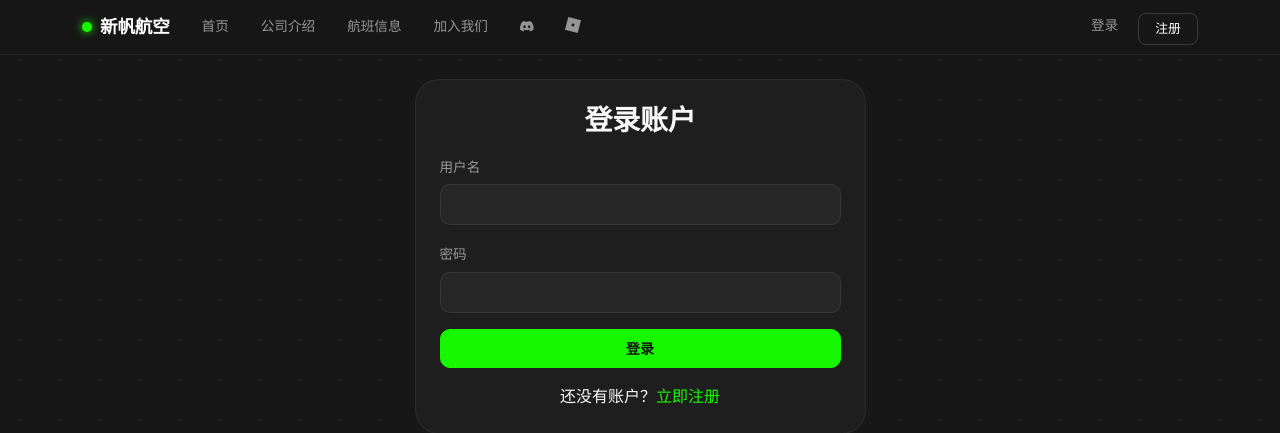
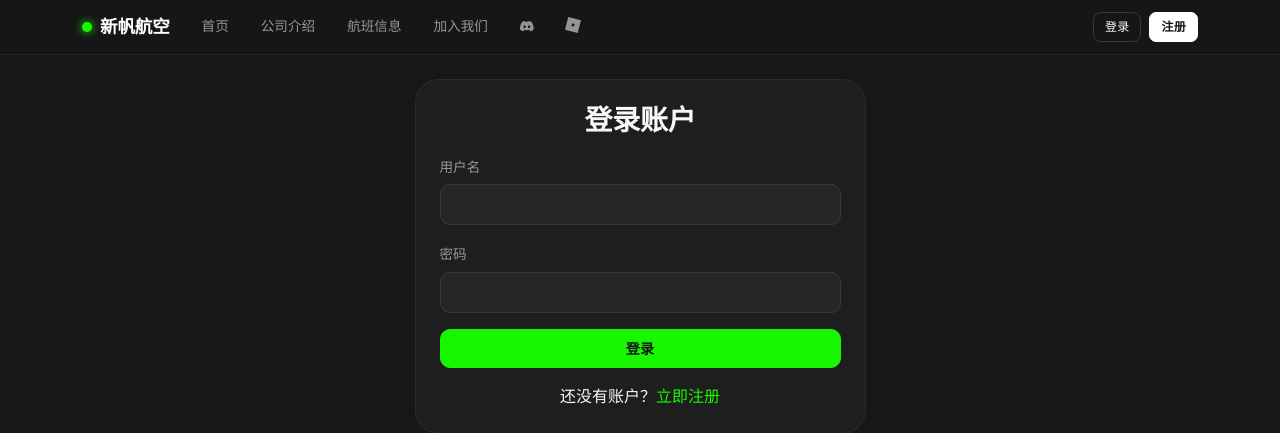
Before and after one commit to hammer-py/xinfan-airlines, a Django app: page /accounts/login/?next=/accounts/admin-panel/ in a window 1280 px wide. Shown: the top 433 px of the page. Run offline with Django 5.2, Linux system fonts and the light colour scheme; parts of the project's set-up code (start-up, migrations or seed data) failed here and were passed over.

Commit message:
Mobile navbar: login/register always visible in top bar, not inside collapse

```diff
--- a/templates/base.html
+++ b/templates/base.html
@@ -410,7 +410,11 @@
             .hero { padding: 3rem 1.2rem; border-radius: 1.25rem; }
             .hero h1 { font-size: 2rem; }
             .page-heading { font-size: 1.6rem; }
+            .container { padding-left: 0.75rem; padding-right: 0.75rem; }
+            .card { border-radius: var(--radius-sm); }
+            .table { font-size: 0.78rem; }
         }
+        .btn-light.btn-sm { color: #171717 !important; }
     </style>
     {% block extra_head %}{% endblock %}
 </head>
@@ -420,9 +424,38 @@
             <a class="navbar-brand" href="{% url 'home' %}">
                 <span class="brand-dot"></span>新帆航空
             </a>
-            <button class="navbar-toggler" type="button" data-bs-toggle="collapse" data-bs-target="#navbarNav">
-                <span class="navbar-toggler-icon"></span>
-            </button>
+            <div class="d-flex align-items-center gap-1 ms-auto order-lg-last">
+                {% if user.is_authenticated %}
+                    {% if user.profile.role == 'admin' %}
+                        <a class="nav-link d-none d-lg-block" href="{% url 'admin_panel' %}" style="color:var(--accent)!important;padding:0.4rem 0.6rem">管理后台</a>
+                    {% endif %}
+                    <div class="dropdown">
+                        <a class="nav-link dropdown-toggle d-flex align-items-center gap-1" href="#" data-bs-toggle="dropdown" style="padding:0.4rem 0.6rem">
+                            {{ user.username }}
+                            <span class="badge {% if user.profile.role == 'admin' %}bg-danger{% elif 'trainee' in user.profile.role %}bg-warning text-dark{% elif user.profile.role in 'cabin_crew,first_officer,captain,ground_staff' %}bg-success{% elif user.profile.role == 'investor' or user.profile.role == 'uinv' %}bg-info text-dark{% else %}bg-secondary{% endif %} d-none d-sm-inline">{{ user.profile.get_role_display }}</span>
+                        </a>
+                        <ul class="dropdown-menu dropdown-menu-end">
+                            {% if user.profile.role == 'admin' %}
+                                <li><a class="dropdown-item d-lg-none" href="{% url 'admin_panel' %}">管理后台</a></li>
+                            {% endif %}
+                            <li><a class="dropdown-item" href="{% url 'profile' %}">个人中心</a></li>
+                            {% if user.profile.is_employee %}
+                                <li><a class="dropdown-item" href="{% url 'my_signups' %}">我的航班报名</a></li>
+                            {% endif %}
+                            <li><a class="dropdown-item" href="{% url 'mileage_list' %}">里程记录</a></li>
+                            <li><a class="dropdown-item" href="{% url 'my_applications' %}">我的申请</a></li>
+                            <li><hr class="dropdown-divider"></li>
+                            <li><a class="dropdown-item text-danger" href="{% url 'logout' %}">退出登录</a></li>
+                        </ul>
+                    </div>
+                {% else %}
+                    <a class="btn btn-outline-light btn-sm" href="{% url 'login' %}" style="font-size:0.75rem;padding:0.3rem 0.7rem">登录</a>
+                    <a class="btn btn-light btn-sm ms-1" href="{% url 'register' %}" style="font-size:0.75rem;padding:0.3rem 0.7rem;color:#171717">注册</a>
+                {% endif %}
+                <button class="navbar-toggler border-0 ms-1" type="button" data-bs-toggle="collapse" data-bs-target="#navbarNav" style="padding:0.3rem">
+                    <span class="navbar-toggler-icon"></span>
+                </button>
+            </div>
             <div class="collapse navbar-collapse" id="navbarNav">
                 <ul class="navbar-nav me-auto">
                     <li class="nav-item"><a class="nav-link" href="{% url 'home' %}">首页</a></li>
@@ -433,32 +466,6 @@
                     <li class="nav-item"><a class="nav-link" href="https://www.roblox.com/communities/16064021/Xinfan-Airlines#!/about" target="_blank" title="Roblox 社区">
                         <svg width="16" height="16" viewBox="0 0 24 24" fill="currentColor" style="vertical-align:-2px"><path d="M13.383 14.341l-3.726-.958.959-3.726 3.726.959-.96 3.726zM4.913 0 0 19.088 19.088 24 24 4.912 4.912 0z"/></svg>
                     </a></li>
-                </ul>
-                <ul class="navbar-nav ms-auto">
-                    {% if user.is_authenticated %}
-                        {% if user.profile.role == 'admin' %}
-                            <li class="nav-item"><a class="nav-link" href="{% url 'admin_panel' %}" style="color:var(--accent)!important">管理后台</a></li>
-                        {% endif %}
-                        <li class="nav-item dropdown">
-                            <a class="nav-link dropdown-toggle d-flex align-items-center gap-1" href="#" data-bs-toggle="dropdown">
-                                {{ user.username }}
-                                <span class="badge {% if user.profile.role == 'admin' %}bg-danger{% elif 'trainee' in user.profile.role %}bg-warning text-dark{% elif user.profile.role in 'cabin_crew,first_officer,captain,ground_staff' %}bg-success{% elif user.profile.role == 'investor' or user.profile.role == 'uinv' %}bg-info text-dark{% else %}bg-secondary{% endif %}">{{ user.profile.get_role_display }}</span>
-                            </a>
-                            <ul class="dropdown-menu dropdown-menu-end">
-                                <li><a class="dropdown-item" href="{% url 'profile' %}">个人中心</a></li>
-                                {% if user.profile.is_employee %}
-                                    <li><a class="dropdown-item" href="{% url 'my_signups' %}">我的航班报名</a></li>
-                                {% endif %}
-                                <li><a class="dropdown-item" href="{% url 'mileage_list' %}">里程记录</a></li>
-                                <li><a class="dropdown-item" href="{% url 'my_applications' %}">我的申请</a></li>
-                                <li><hr class="dropdown-divider"></li>
-                                <li><a class="dropdown-item text-danger" href="{% url 'logout' %}">退出登录</a></li>
-                            </ul>
-                        </li>
-                    {% else %}
-                        <li class="nav-item"><a class="nav-link" href="{% url 'login' %}">登录</a></li>
-                        <li class="nav-item ms-1"><a class="btn btn-outline-light btn-sm mt-1" href="{% url 'register' %}">注册</a></li>
-                    {% endif %}
                 </ul>
             </div>
         </div>
```
